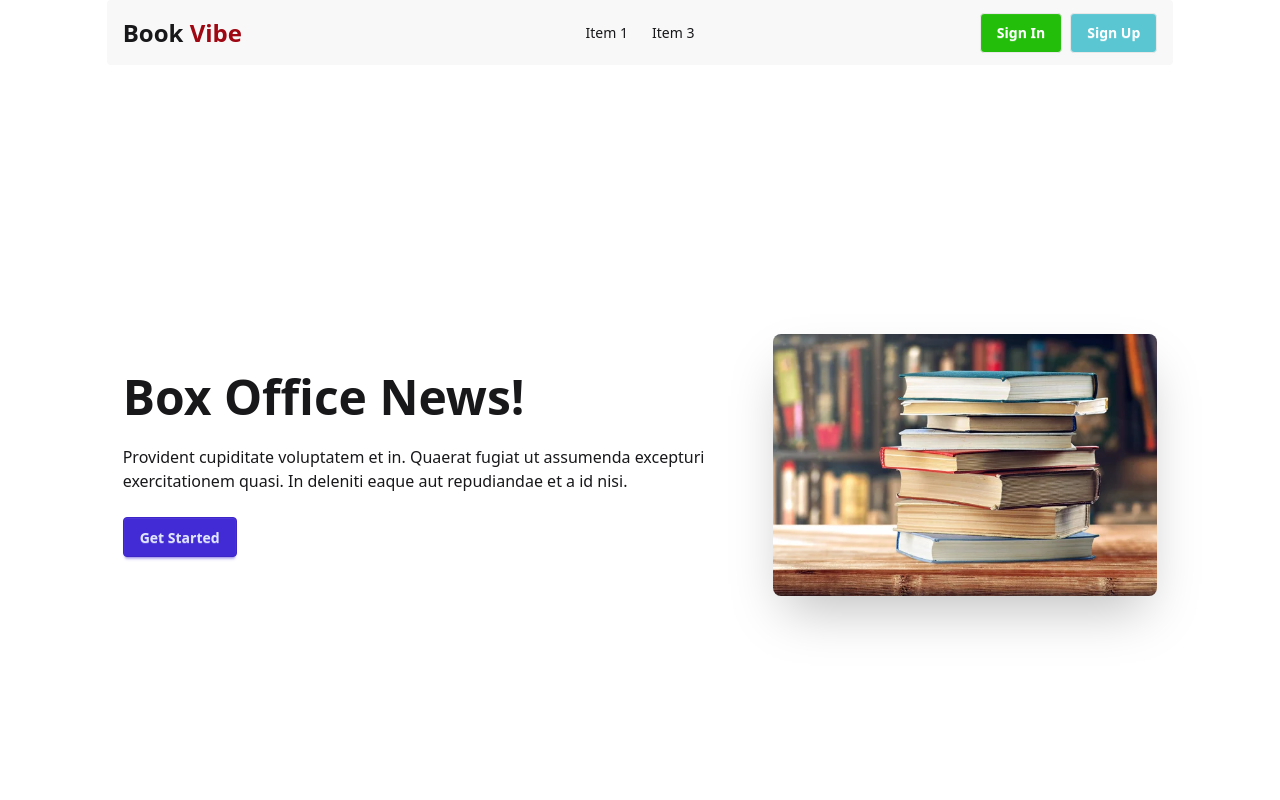
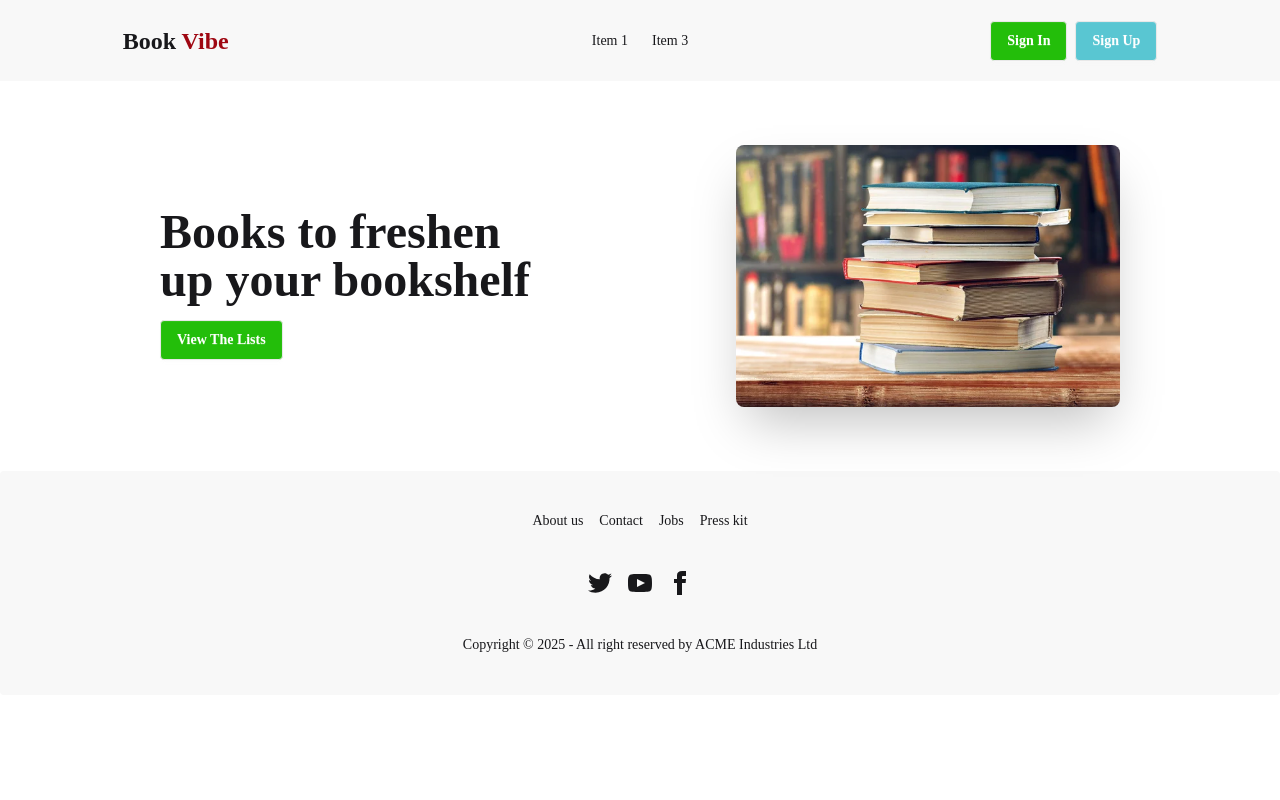
Before and after one commit to hurayrakhan/book-vibe, a React (Vite) app: page / in a window 1280 px wide. Shown: the top 800 px of the page. Built offline with nearby package versions, Linux system fonts and the light colour scheme.

Commit message:
modified banner navbar

```diff
--- a/src/Components/Banner/Banner.jsx
+++ b/src/Components/Banner/Banner.jsx
@@ -2,22 +2,23 @@ import React from 'react';
 
 const Banner = () => {
     return (
-        <div className="hero min-h-screen">
-            <div className="hero-content flex-col lg:flex-row-reverse">
-                <img
+
+            <div className="flex w-9/12 mx-auto justify-between items-center py-16">
+                <div className='w-sm'>
+                    <h1 className="text-5xl font-bold py-4">Books to freshen up your bookshelf</h1>
+
+                    <button className="btn bg-[#23BE0A] text-white">View The Lists</button>
+                </div>
+
+               <div>
+               <img
                     src={'/src/assets/books.jpg'}
                     className="max-w-sm rounded-lg shadow-2xl"
                 />
-                <div>
-                    <h1 className="text-5xl font-bold">Box Office News!</h1>
-                    <p className="py-6">
-                        Provident cupiditate voluptatem et in. Quaerat fugiat ut assumenda excepturi exercitationem
-                        quasi. In deleniti eaque aut repudiandae et a id nisi.
-                    </p>
-                    <button className="btn btn-primary">Get Started</button>
-                </div>
+               </div>
+
             </div>
-        </div>
+
     );
 };
 
--- a/src/Components/Header/Navbar.jsx
+++ b/src/Components/Header/Navbar.jsx
@@ -2,7 +2,8 @@ import React from 'react';
 
 const Navbar = () => {
     return (
-        <div className="navbar bg-base-200 rounded px-4">
+        <div className='bg-base-200'>
+            <div className="w-10/12 mx-auto navbar rounded p-4">
             <div className="navbar-start">
                 <div className="dropdown">
                     <div tabIndex={0} role="button" className="btn btn-ghost lg:hidden">
@@ -28,6 +29,7 @@ const Navbar = () => {
                 <a className="btn bg-[#59C6D2] text-white">Sign Up</a>
             </div>
         </div>
+        </div>
     );
 };
 
--- a/src/Root/Root.jsx
+++ b/src/Root/Root.jsx
@@ -5,7 +5,7 @@ import { Outlet } from 'react-router';
 
 const Root = () => {
     return (
-        <div className='w-10/12 mx-auto'>
+        <div>
             <Navbar></Navbar>
             <Outlet></Outlet>
             <Footer></Footer>
--- a/src/index.css
+++ b/src/index.css
@@ -1,2 +1,13 @@
 @import "tailwindcss";
 @plugin "daisyui";
+
+@import url('https://fonts.googleapis.com/css2?family=Playfair+Display:ital,wght@0,400..900;1,400..900&family=Playfair:ital,opsz,wght@0,5..1200,300..900;1,5..1200,300..900&display=swap');
+
+
+body {
+
+    font-family: "Playfair Display", serif;
+    font-optical-sizing: auto;
+    font-weight: 400;
+    font-style: normal;
+}
```
